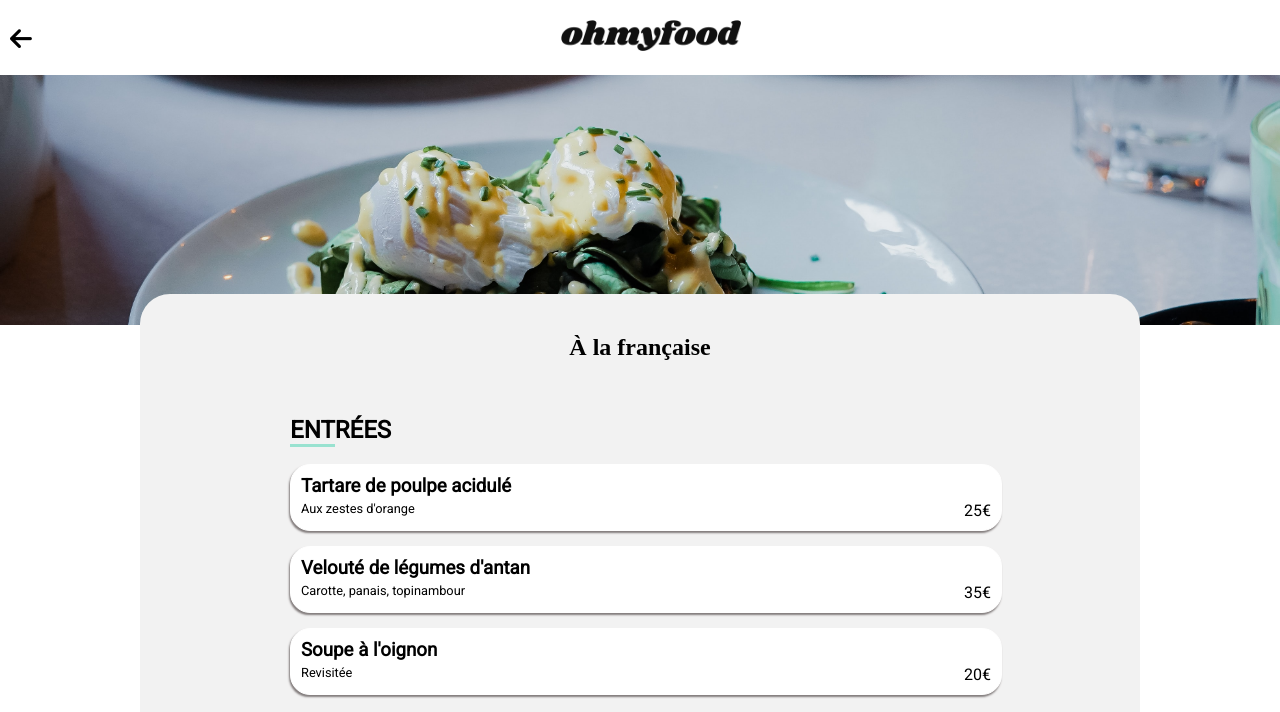
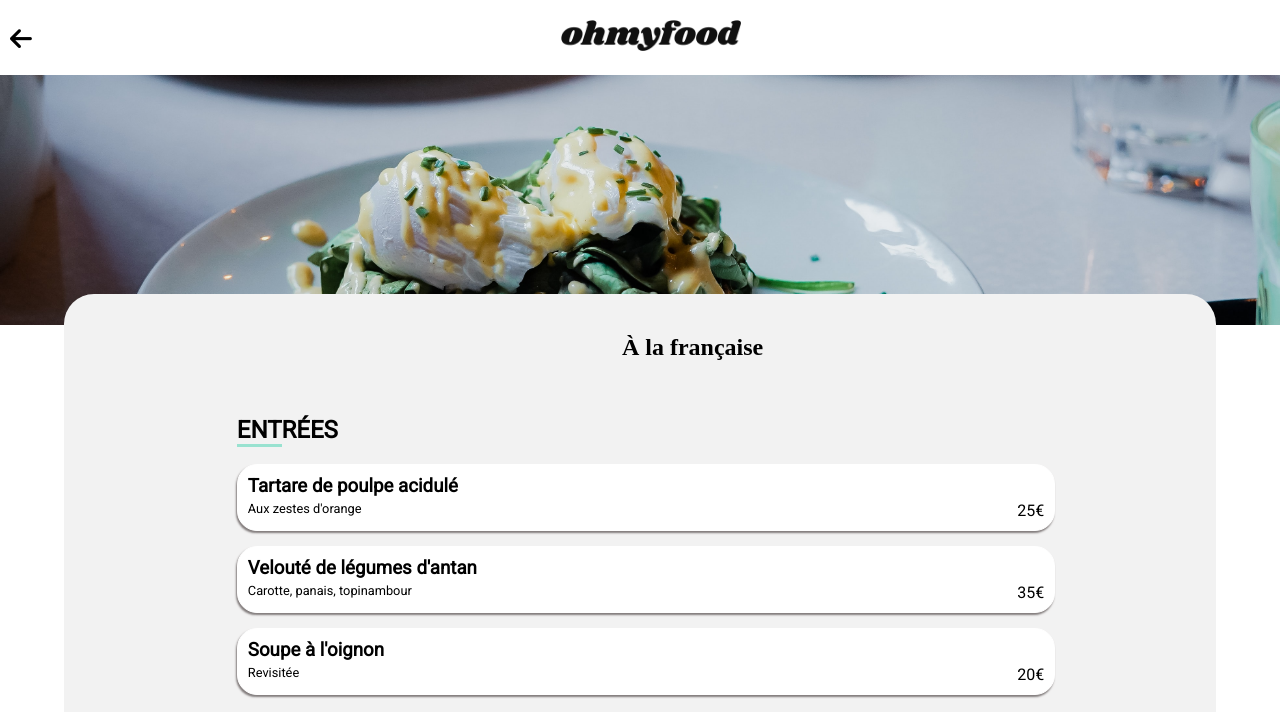
Before and after one commit to fatoumatad223/Projet-4---Animations.CSS, a plain HTML site: page menu3.html in a window 1280 px wide. Shown: the top 712 px of the page. Drawn offline with nearby package versions, Linux system fonts and the light colour scheme; files that its build step writes are made by us from their sources; a web font is replaced by a local one.

Commit message:
corrections

```diff
--- a/sass/style.scss
+++ b/sass/style.scss
@@ -311,7 +311,7 @@ $footer-color: #353535;
             gap: 80px;
 
             &__number {
-                top: 75px;
+                top: 70px;
             }
 
             &__bordure {
--- a/sass/stylemenu.scss
+++ b/sass/stylemenu.scss
@@ -57,20 +57,24 @@ body {
     border-top-right-radius: 30px;
     margin-bottom: 20px;
     margin-block-end: -35px;
+
     &__title {
         display: flex;
         justify-content: center;
         font-family: shrikhand;
-        font-size: 1emx;
-        margin-left: 10px;
+        font-size: 1em;
+        margin-left: 10%;
     }
+
     & h2 {
         margin-left: 10px;
         padding-top: 15px;
     }
+
     & h3 {
         margin-top: 15px;
     }
+
     &__card {
         width: 93%;
         height: 65px;
@@ -84,29 +88,36 @@ body {
         justify-content: space-between;
         @include card-shadow;
         overflow: hidden;
+
         &:hover {
             margin-right: 50px;
         }
+
         &__description {
             margin-top: -5px;
+
             & .card-title {
                 margin-top: 15px;
             }
+
             & .card-subtitle {
                 margin-top: -15px;
                 font-size: 0.8em;
             }
         }
+
         &__flex {
             display: flex;
             justify-content: flex-end;
             margin-right: -50px;
             transition: 1s;
+
             &__price {
                 margin-top: 20px;
                 margin-right: 10px;
             }
         }
+
         &:hover &__flex {
             margin-right: 0;
             transition: 1s;
@@ -122,6 +133,7 @@ body {
     margin-top: 6px;
     margin-left: 15px;
     padding: 2px;
+
     &__font {
         background-color: $third-color;
         width: 50px;
@@ -129,18 +141,21 @@ body {
 }
 
 /* Partie coeurs */
-.coeurs{
+.coeurs {
     margin-top: 17px;
     margin-left: 10px;
 }
+
 .buttonheart {
     font-size: 30px;
-    position: absolute;
+    // position: absolute;
     border: none;
     transition-property: all;
     transition-duration: 2s;
+
     &_solid {
         opacity: 0;
+
         &:hover {
             opacity: 1;
             color: transparent;
@@ -165,6 +180,7 @@ body {
     margin-bottom: 40px;
     margin-top: 30px;
     margin-left: calc(50% - 90px);
+
     &:hover {
         opacity: 0.7;
     }
@@ -175,10 +191,12 @@ body {
     background-color: $footer-color;
     color: white;
     padding: 25px;
+
     &__h3 {
         font-family: Shrikhand;
         padding-bottom: 15px;
     }
+
     &__link {
         color: white;
         text-decoration: none;
@@ -187,33 +205,39 @@ body {
 
 /* Mes media queries */
 @media (min-width: 768px) {
-    .blocmenu{
+    .blocmenu {
         width: 90%;
         margin-left: auto;
         margin-right: auto;
+
         &__title {
             text-align: center;
         }
-        max-width: 1000px;
-        &__card{
+
+        // max-width: 1000px;
+
+        &__card {
             width: 70%;
             margin-left: 15%;
         }
-        & h2{
+
+        & h2 {
             margin-left: 15%;
         }
     }
 
-    .footer{
+    .footer {
         display: flex;
         flex-direction: row-reverse;
         gap: 10px;
-        &__h3{
+
+        &__h3 {
             margin-top: 12px;
         }
-        &__textes{
+
+        &__textes {
             display: flex;
             gap: 20px;
         }
-        }
+    }
 }
```
Also changed, not shown: css/style.css, css/stylemenu.css, index.html (line endings or trailing spaces), 2 other files.
